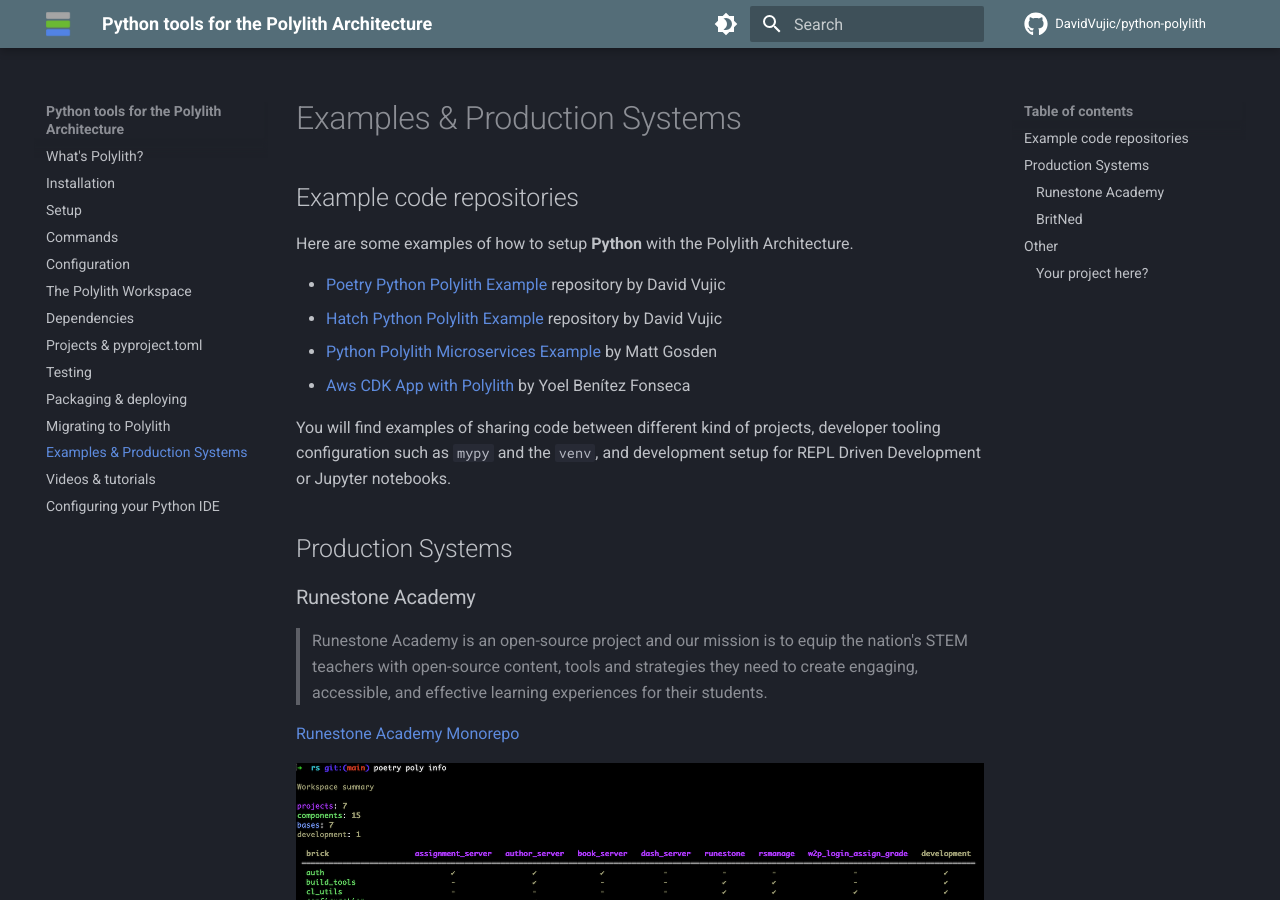
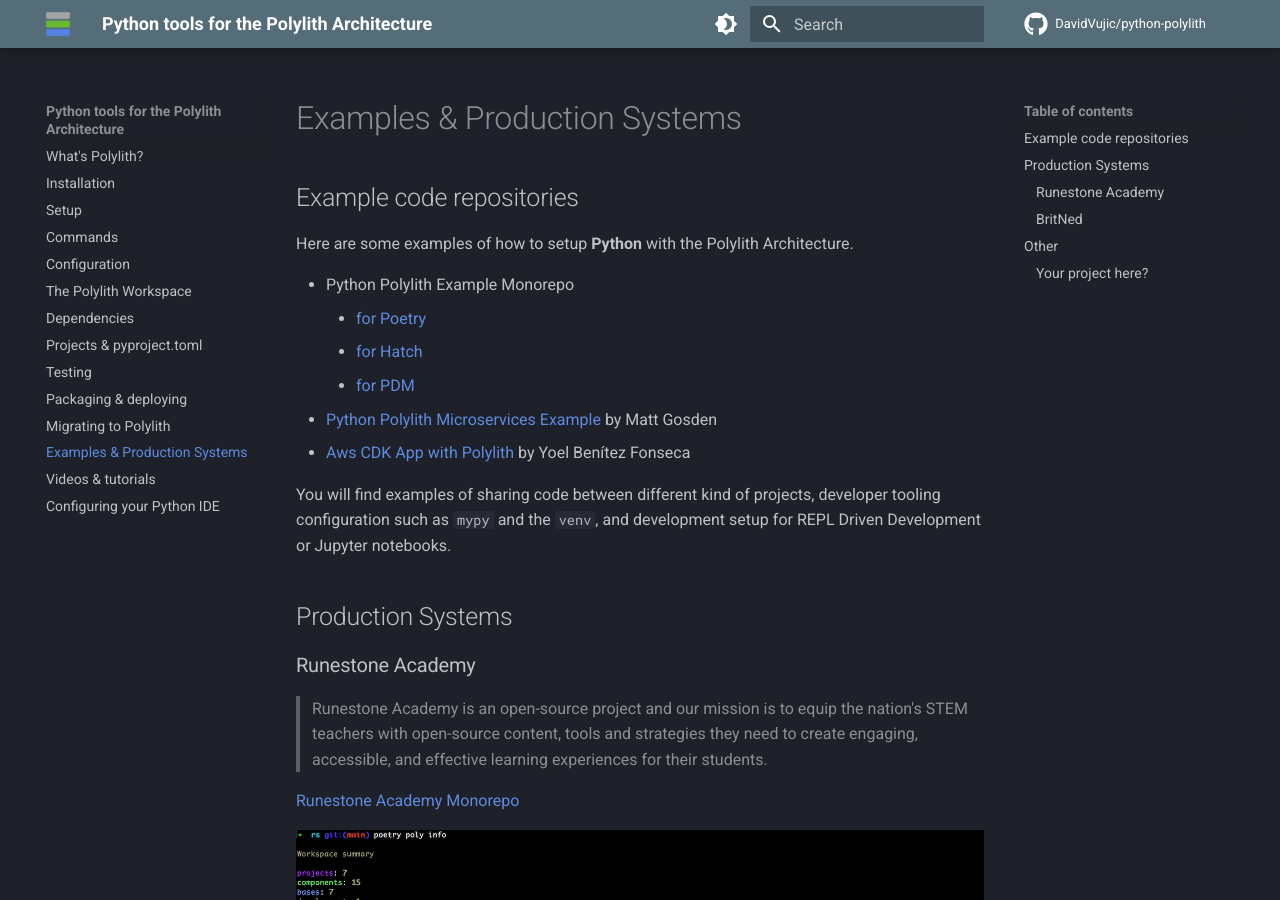
Before and after one commit to DavidVujic/python-polylith-docs, an MkDocs documentation site: the page built from docs/examples.md, in a window 1280 px wide and 900 px high. Built offline with MkDocs 1.6.1 and Material for MkDocs 9.7.7, drawn with Linux system fonts in a browser that asks for light colours; comment, search, counter and statistics services are not loaded.

Commit message:
add link to example repo for PDM, and restructure the example links

```diff
--- a/docs/examples.md
+++ b/docs/examples.md
@@ -3,8 +3,10 @@
 ## Example code repositories
 Here are some examples of how to setup __Python__ with the Polylith Architecture.
 
-- [Poetry Python Polylith Example](https://github.com/DavidVujic/python-polylith-example) repository by David Vujic
-- [Hatch Python Polylith Example](https://github.com/DavidVujic/python-polylith-example-hatch) repository by David Vujic
+- Python Polylith Example Monorepo
+    - [for Poetry](https://github.com/DavidVujic/python-polylith-example)
+    - [for Hatch](https://github.com/DavidVujic/python-polylith-example-hatch)
+    - [for PDM](https://github.com/DavidVujic/python-polylith-example-pdm)
 - [Python Polylith Microservices Example](https://github.com/ttamg/python-polylith-microservices-example) by Matt Gosden
 - [Aws CDK App with Polylith](https://github.com/ybenitezf/cdk_polylith) by Yoel Benítez Fonseca
 
```
